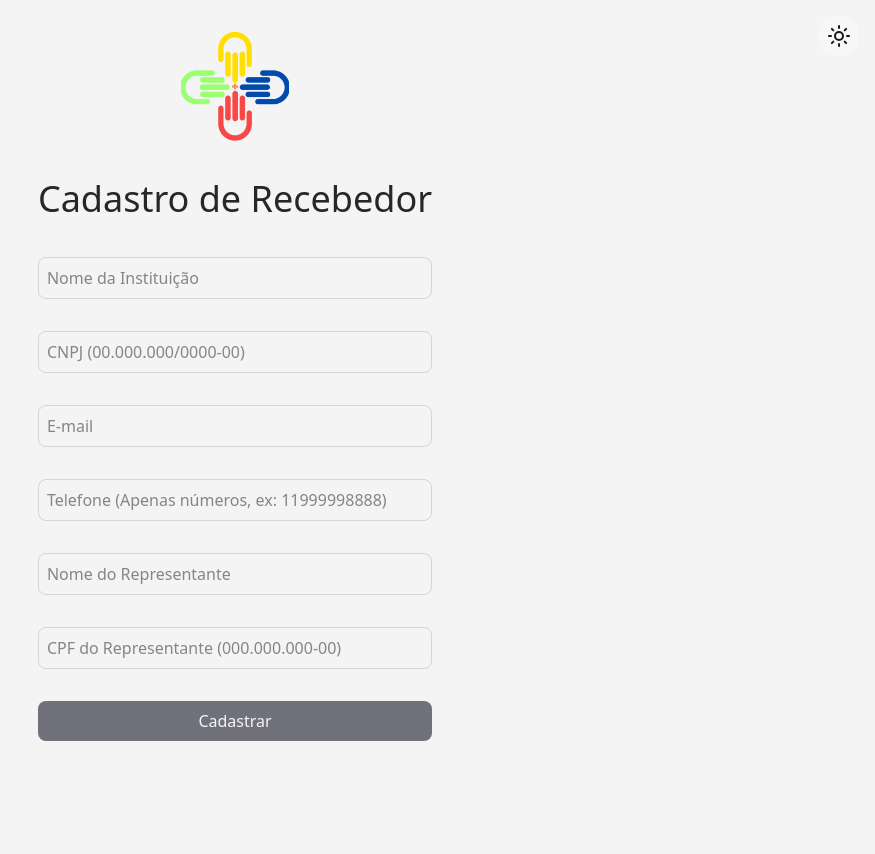
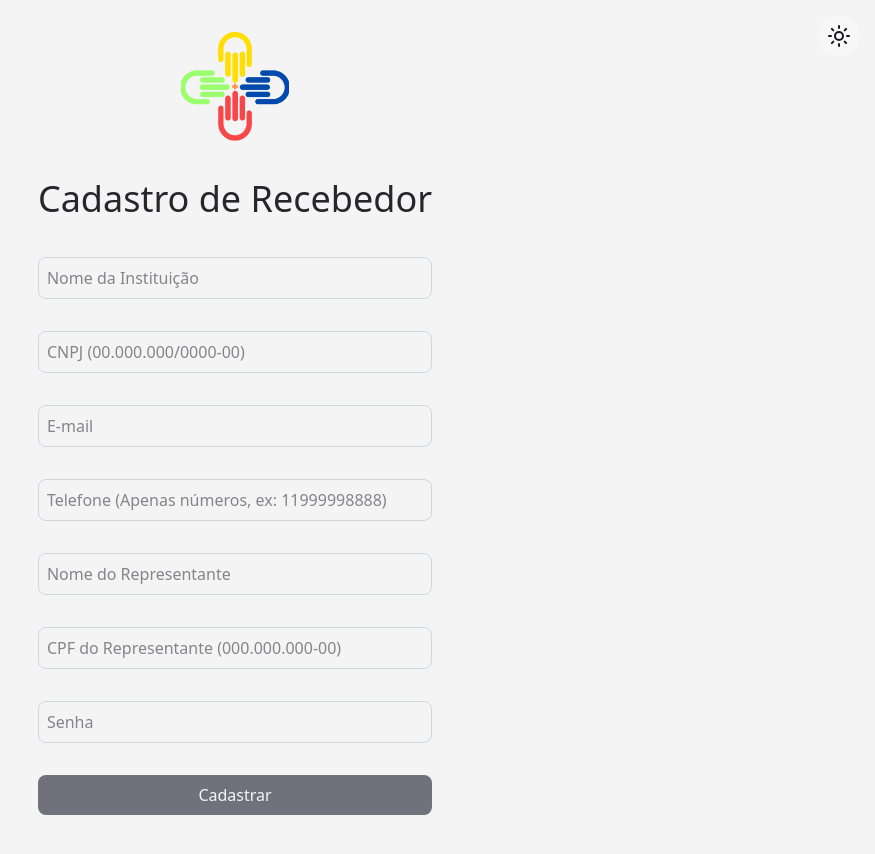
Before and after one commit to franpazello96/Ampara, a Next.js app: page /signupRecebedor in a window 1280 px wide. Shown: the top 854 px of the page, without its empty margins (405-1280 px from the left). Built offline with nearby package versions, Linux system fonts and the light colour scheme.

Commit message:
Adicionando senha pro recebedor

```diff
--- a/src/app/(auth)/signupRecebedor/page.tsx
+++ b/src/app/(auth)/signupRecebedor/page.tsx
@@ -29,6 +29,12 @@ const signupSchema = z.object({
 
   CPF: z.string()
     .regex(/^\d{3}\.\d{3}\.\d{3}-\d{2}$/, "CPF inválido. Use o formato 000.000.000-00."),
+
+  Senha: z.string()
+    .min(6, "A senha deve ter pelo menos 6 caracteres.")
+    .regex(/[A-Z]/, "A senha deve ter pelo menos uma letra maiúscula.")
+    .regex(/[0-9]/, "A senha deve ter pelo menos um número.")
+    .regex(/[\W_]/, "A senha deve ter pelo menos um caractere especial."),
 });
 
 type SignupFormData = z.infer<typeof signupSchema>;
@@ -88,6 +94,10 @@ export default function SignupRecebedor() {
           <Input type="text" placeholder="CPF do Representante (000.000.000-00)" {...register("CPF")} />
           {errors.CPF && <p className="text-red-500 text-sm">{errors.CPF.message}</p>}
         </div>
+        <div>
+          <Input type="password" placeholder="Senha" {...register("Senha")} />
+          {errors.Senha && <p className="text-red-500 text-sm">{errors.Senha.message}</p>}
+        </div>
 
         <Button type="submit">Cadastrar</Button>
       </form>
```
